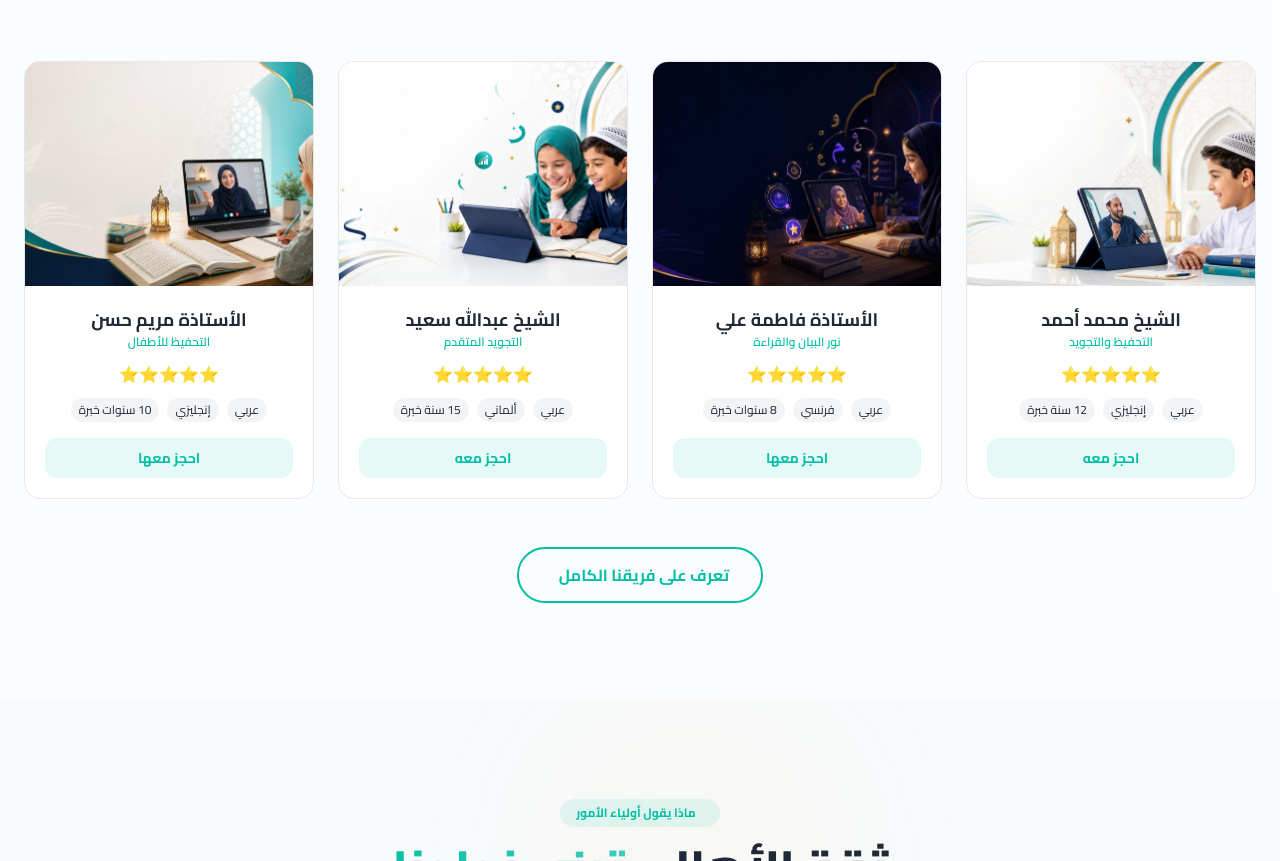
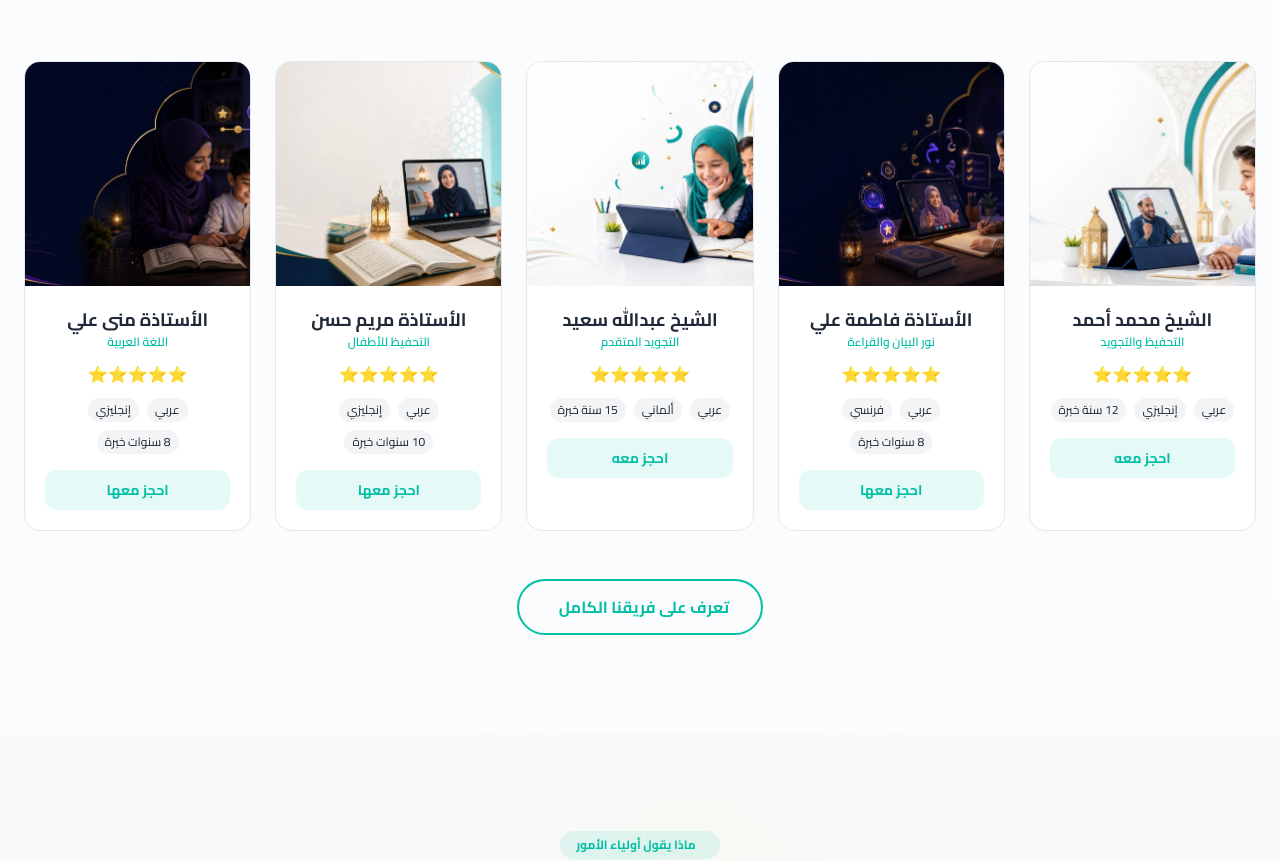
Before and after one commit to lookageniuspro/Almafhum, a website: page index.html in a window 1280 px wide. Shown: the part 5500-6361 px from the top of the page. Drawn offline with Linux system fonts and the light colour scheme; some icons are missing.

Commit message:
إضافة الأستاذة منى علي - مدرسة اللغة العربية (صفحة المعلمين والرئيسية)

```diff
--- a/index.html
+++ b/index.html
@@ -456,7 +456,7 @@
                 <p class="text-muted text-lg max-w-2xl mx-auto">نخبة مختارة من أفضل المعلمين المعتمدين في تعليم القرآن الكريم.</p>
             </div>
 
-            <div class="grid md:grid-cols-2 lg:grid-cols-4 gap-6">
+            <div class="grid md:grid-cols-2 lg:grid-cols-3 xl:grid-cols-5 gap-6">
                 <div class="scroll-reveal card-hover bg-card rounded-2xl overflow-hidden border border-line text-center group">
                     <div class="h-56 overflow-hidden"><img src="images/boy-with-teacher.jpg" alt="الشيخ محمد" class="w-full h-full object-cover group-hover:scale-105 transition-transform duration-500"></div>
                     <div class="p-5">
@@ -509,6 +509,20 @@
                             <span class="text-xs bg-content/5 px-2 py-1 rounded-full">عربي</span>
                             <span class="text-xs bg-content/5 px-2 py-1 rounded-full">إنجليزي</span>
                             <span class="text-xs bg-content/5 px-2 py-1 rounded-full">10 سنوات خبرة</span>
+                        </div>
+                        <a href="book-trial.html" class="block w-full bg-primary/10 text-primary py-2.5 rounded-xl font-bold text-sm hover:bg-primary hover:text-white transition-all">احجز معها</a>
+                    </div>
+                </div>
+                <div class="scroll-reveal card-hover bg-card rounded-2xl overflow-hidden border border-line text-center group">
+                    <div class="h-56 overflow-hidden"><img src="images/mother-support-dark.jpg" alt="الأستاذة منى" class="w-full h-full object-cover group-hover:scale-105 transition-transform duration-500"></div>
+                    <div class="p-5">
+                        <h4 class="font-bold text-lg">الأستاذة منى علي</h4>
+                        <p class="text-primary text-xs font-semibold mb-3">اللغة العربية</p>
+                        <div class="flex justify-center gap-1 mb-3 text-accent">⭐⭐⭐⭐⭐</div>
+                        <div class="flex flex-wrap justify-center gap-2 mb-4">
+                            <span class="text-xs bg-content/5 px-2 py-1 rounded-full">عربي</span>
+                            <span class="text-xs bg-content/5 px-2 py-1 rounded-full">إنجليزي</span>
+                            <span class="text-xs bg-content/5 px-2 py-1 rounded-full">8 سنوات خبرة</span>
                         </div>
                         <a href="book-trial.html" class="block w-full bg-primary/10 text-primary py-2.5 rounded-xl font-bold text-sm hover:bg-primary hover:text-white transition-all">احجز معها</a>
                     </div>
```
Also changed, not shown: teachers.html (+25 -0 lines), css/style.css.
